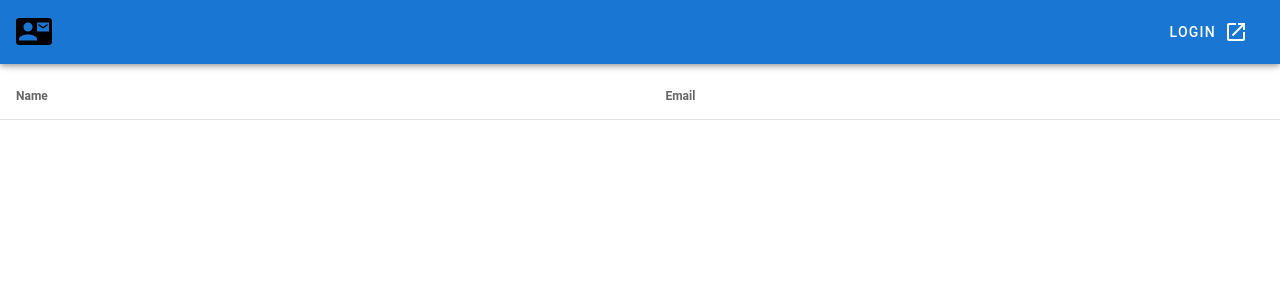
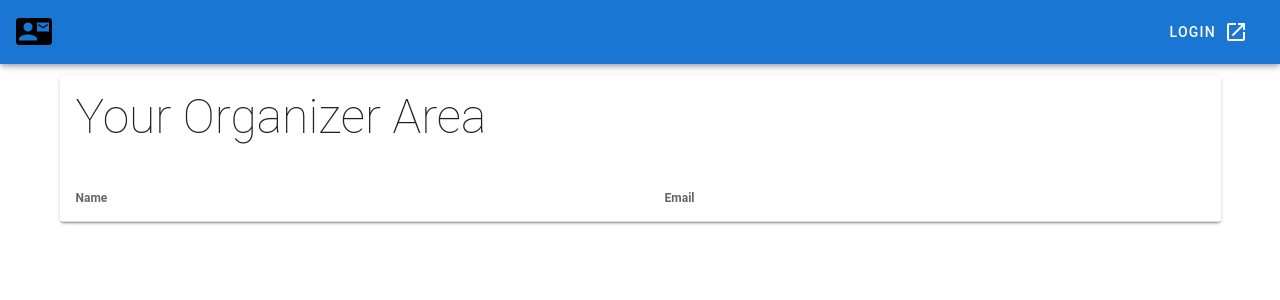
Before and after one commit to coelhots/ContactsOrg, a Vue app: page / in a window 1280 px wide. Shown: the top 300 px of the page. Built offline with nearby package versions, Linux system fonts and the light colour scheme; the HTML template or start-up script is replaced by a standard one; what vue-gapi would draw is missing.

Commit message:
new UI Components

```diff
--- a/src/App.vue
+++ b/src/App.vue
@@ -10,5 +10,8 @@ export default {
   components: {
     ContactOrganizer,
   },
+  created() {
+    document.title = "Contact Organizer";
+  },
 };
 </script>
--- a/src/components/ContactOrganizer.vue
+++ b/src/components/ContactOrganizer.vue
@@ -19,7 +19,14 @@
       </v-btn>
     </v-app-bar>
     <v-main>
-      <div class="my-2">
+      <div class="v-container__wrap">
+        <div class="container main-container">
+          <div id="home-card" class="v-card v-sheet theme--light elevation-2">
+            <div class="v-card__title display-2 font-weight-thin">
+              Your Organizer Area
+            </div>
+            <div class="v-card__text pa-0">
+              <div class="button">
                 <button
                   v-if="isAuthorized == true"
                   v-on:click="getContacts()"
@@ -28,6 +35,7 @@
                 >
                   <span class="v-btn__content"> Get Contacts </span>
                 </button>
+              </div>
             </div>
             <v-simple-table>
               <template v-slot:default>
@@ -61,6 +69,9 @@
                 </tbody>
               </template>
             </v-simple-table>
+          </div>
+        </div>
+      </div>
     </v-main>
   </v-app>
 </template>
@@ -125,3 +136,12 @@ export default {
   },
 };
 </script>
+<style scoped>
+.button {
+  display: flex;
+  justify-content: center;
+  align-items: center;
+
+  margin-top: 16px;
+}
+</style>
```
Lines whose indentation alone changed are shown as unchanged.
